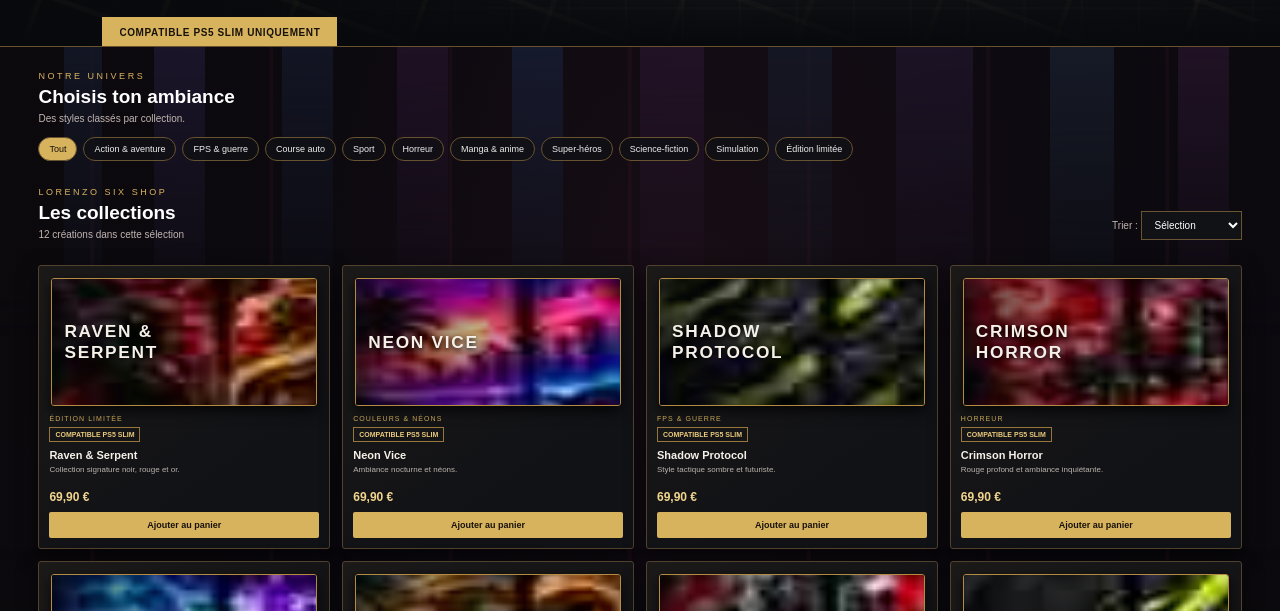
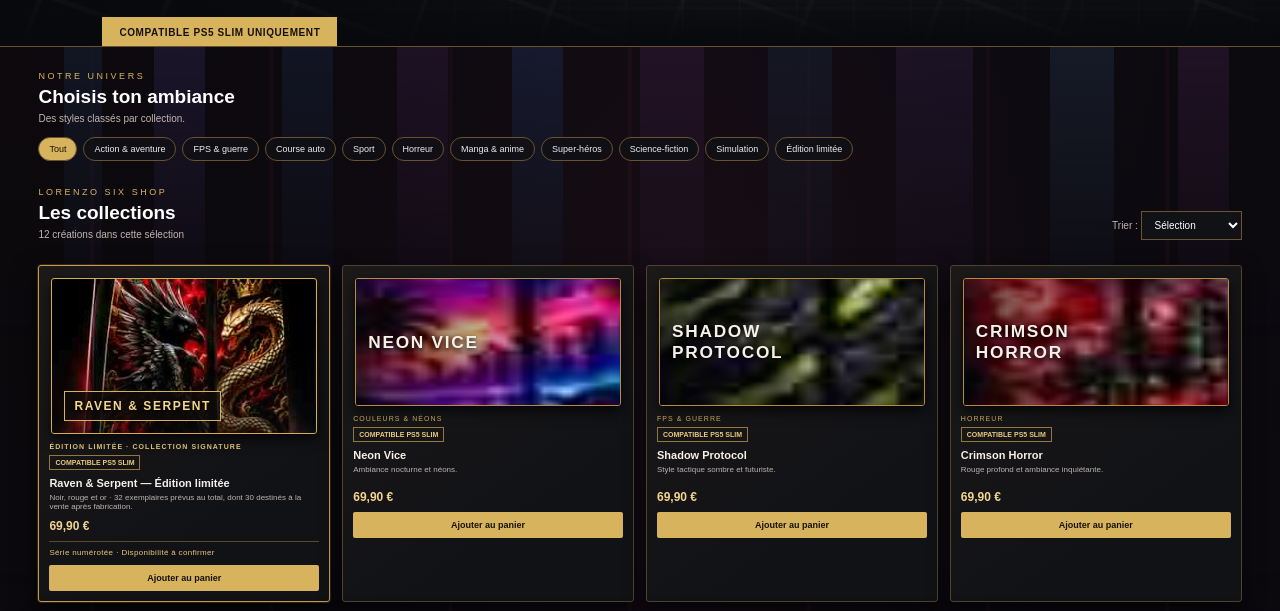
Before and after one commit to legrisalexis9-glitch/LORENZO-SIX, a plain HTML site: page index.html in a window 1280 px wide. Shown: the part 311-922 px from the top of the page. Drawn offline with Linux system fonts and the light colour scheme.

Commit message:
Mettre en avant Raven & Serpent comme édition limitée

```diff
--- a/index.html
+++ b/index.html
@@ -84,6 +84,15 @@ footer{border-top:1px solid #6b522f;background:#09090d;padding:20px 5%;text-alig
 .card:nth-child(11) .art:before{background-position:66.666% 100%}
 .card:nth-child(12) .art:before{background-position:100% 100%}
 @media(max-width:650px){.art{height:112px}}
+
+/* Mise en avant de l'édition limitée Raven & Serpent */
+.raven-art{height:156px!important;background:#09090b url('assets/raven-serpent.jpg') center 43%/cover no-repeat!important;border-color:#d7ad54!important}
+.raven-art:before{display:none!important}
+.raven-art:after{background:linear-gradient(0deg,#08090c88,transparent 60%)!important}
+.raven-art b{align-self:flex-end;background:#100c0bcc;border:1px solid #d8b35e;color:#f3d78e;padding:7px 9px;font-size:12px!important;letter-spacing:.13em!important}
+.limited-note{font-size:8px;color:#e9c77a;border-top:1px solid #5e4827;padding-top:6px;margin:5px 0 8px;letter-spacing:.04em}
+.card[data-name="Raven & Serpent"]{border-color:#c59b4b;box-shadow:0 0 0 1px #c59b4b33,0 10px 26px #000b}
+.card[data-name="Raven & Serpent"] .type{color:#f0cf82;font-weight:bold}
 </style></head>
 <body>
 <header class="topbar"><a class="logo" href="#">LORENZO SIX</a><nav><a href="#boutique">Boutique</a><a href="#collections">Collections</a><a href="#apropos">À propos</a><a href="#espace">Mon espace</a></nav><button class="cart" id="cart">Panier (0)</button></header>
@@ -95,7 +104,7 @@ footer{border-top:1px solid #6b522f;background:#09090d;padding:20px 5%;text-alig
 </div>
 <div class="cataloghead"><div><div class="smalltitle">LORENZO SIX SHOP</div><h2>Les collections</h2><p class="hint" id="count">12 créations dans cette sélection</p></div><label class="hint">Trier : <select id="sort"><option value="default">Sélection</option><option value="az">Nom A à Z</option><option value="price">Prix croissant</option></select></label></div>
 <div class="grid" id="grid">
-<article class="card" data-cat="Édition limitée" data-name="Raven & Serpent"><div class="art" style="--art:radial-gradient(ellipse at 78% 48%,#e12d13 0 8%,transparent 30%),repeating-linear-gradient(130deg,#100d0c 0 10px,#5a5145 11px 18px,#171313 20px 30px),linear-gradient(90deg,#09090a,#7d1a17)"><b>RAVEN &amp; SERPENT</b></div><div class="info"><div class="type">Édition limitée</div><span class="compat">COMPATIBLE PS5 SLIM</span><h3>Raven &amp; Serpent</h3><p class="desc">Collection signature noir, rouge et or.</p><p class="price">69,90 €</p><button class="add">Ajouter au panier</button></div></article>
+<article class="card" data-cat="Édition limitée" data-name="Raven & Serpent"><div class="art raven-art"><b>RAVEN &amp; SERPENT</b></div><div class="info"><div class="type">ÉDITION LIMITÉE · COLLECTION SIGNATURE</div><span class="compat">COMPATIBLE PS5 SLIM</span><h3>Raven &amp; Serpent — Édition limitée</h3><p class="desc">Noir, rouge et or · 32 exemplaires prévus au total, dont 30 destinés à la vente après fabrication.</p><p class="price">69,90 €</p><p class="limited-note">Série numérotée · Disponibilité à confirmer</p><button class="add">Ajouter au panier</button></div></article>
 <article class="card" data-cat="Action & aventure" data-name="Neon Vice"><div class="art" style="--art:linear-gradient(120deg,#fa3b9b,#241a91 40%,#04bde8 80%,#17112c)"><b>NEON VICE</b></div><div class="info"><div class="type">Couleurs & néons</div><span class="compat">COMPATIBLE PS5 SLIM</span><h3>Neon Vice</h3><p class="desc">Ambiance nocturne et néons.</p><p class="price">69,90 €</p><button class="add">Ajouter au panier</button></div></article>
 <article class="card" data-cat="FPS & guerre" data-name="Shadow Protocol"><div class="art" style="--art:repeating-linear-gradient(135deg,#14191a 0 13px,#66704a 14px 23px,#24282a 25px 39px)"><b>SHADOW PROTOCOL</b></div><div class="info"><div class="type">FPS & guerre</div><span class="compat">COMPATIBLE PS5 SLIM</span><h3>Shadow Protocol</h3><p class="desc">Style tactique sombre et futuriste.</p><p class="price">69,90 €</p><button class="add">Ajouter au panier</button></div></article>
 <article class="card" data-cat="Horreur" data-name="Crimson Horror"><div class="art" style="--art:radial-gradient(ellipse at 70% 45%,#d31b19,transparent 38%),repeating-linear-gradient(120deg,#09090b 0 12px,#3b1117 13px 24px,#151216 26px 38px)"><b>CRIMSON HORROR</b></div><div class="info"><div class="type">Horreur</div><span class="compat">COMPATIBLE PS5 SLIM</span><h3>Crimson Horror</h3><p class="desc">Rouge profond et ambiance inquiétante.</p><p class="price">69,90 €</p><button class="add">Ajouter au panier</button></div></article>
```
